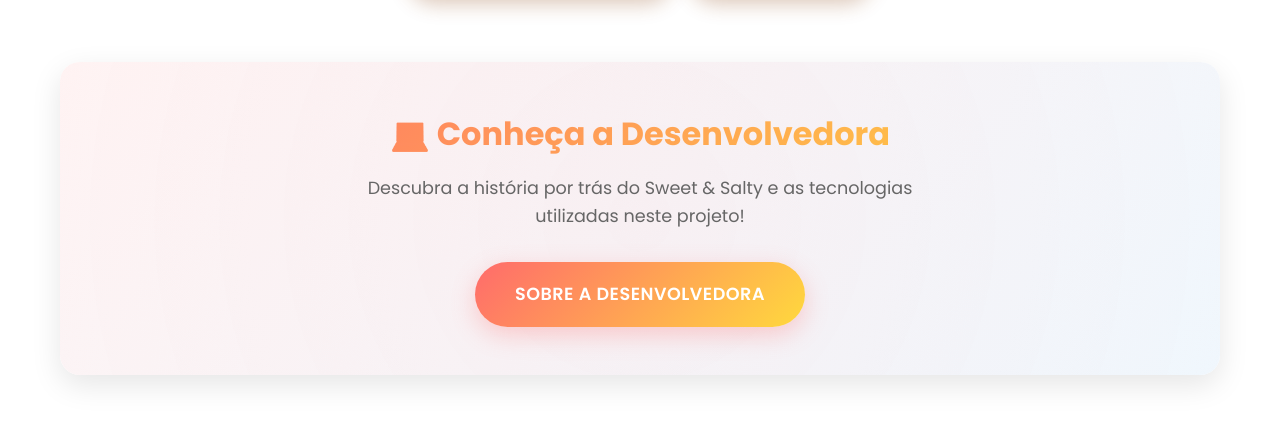
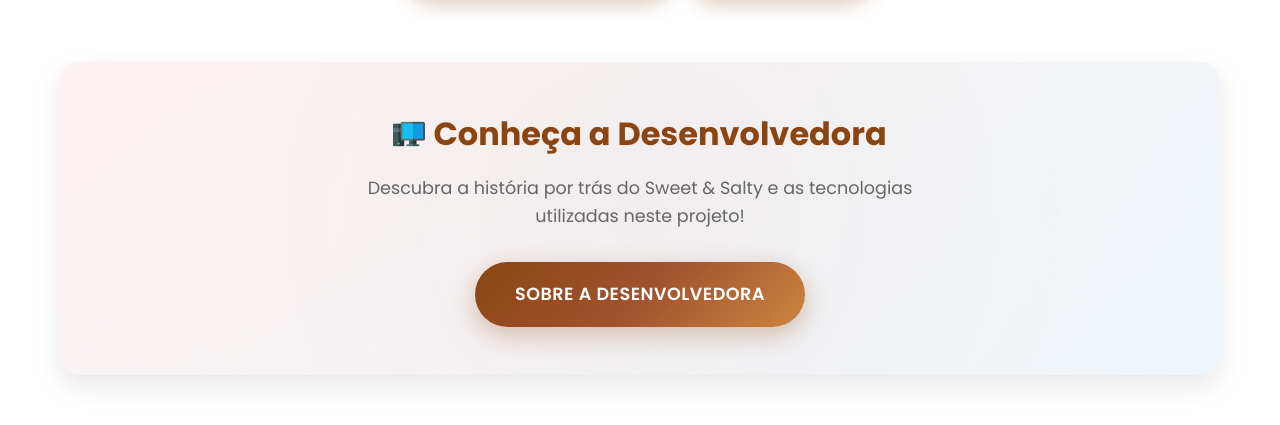
Before and after one commit to Amandamecchi/Sweet_Salty, a Next.js app: page /home in a window 1280 px wide. Shown: the part 764-1189 px from the top of the page. Built offline with nearby package versions, Linux system fonts and the light colour scheme; no server answers.

Commit message:
feat: updates

```diff
--- a/src/app/home/home.module.css
+++ b/src/app/home/home.module.css
@@ -158,7 +158,7 @@
     left: -50%;
     width: 200%;
     height: 200%;
-    background: radial-gradient(circle, rgba(255, 107, 107, 0.05) 0%, transparent 70%);
+    background: radial-gradient(circle, rgba(139, 69, 19, 0.05) 0%, transparent 70%);
     animation: float 6s ease-in-out infinite;
 }
 
@@ -166,12 +166,19 @@
     font-size: 2rem;
     font-weight: 700;
     margin-bottom: 1rem;
-    background: linear-gradient(135deg, #ff6b6b, #ffd93d);
-    -webkit-background-clip: text;
-    -webkit-text-fill-color: transparent;
-    background-clip: text;
+    color: #8B4513;
     position: relative;
     z-index: 1;
+    display: flex;
+    align-items: center;
+    justify-content: center;
+    gap: 0.5rem;
+}
+
+.developerIcon {
+    width: 32px;
+    height: 32px;
+    object-fit: contain;
 }
 
 .developerText {
@@ -187,7 +194,7 @@
 }
 
 .developerButton {
-    background: linear-gradient(135deg, #ff6b6b 0%, #ffd93d 100%);
+    background: linear-gradient(135deg, #8B4513 0%, #A0522D 50%, #CD853F 100%);
     color: white;
     border: none;
     padding: 1.2rem 2.5rem;
@@ -198,7 +205,7 @@
     text-transform: uppercase;
     letter-spacing: 0.5px;
     transition: all 0.4s cubic-bezier(0.175, 0.885, 0.32, 1.275);
-    box-shadow: 0 8px 25px rgba(255, 107, 107, 0.3);
+    box-shadow: 0 8px 25px rgba(139, 69, 19, 0.3);
     text-decoration: none;
     display: inline-block;
     position: relative;
@@ -219,7 +226,7 @@
 
 .developerButton:hover {
     transform: translateY(-3px) scale(1.05);
-    box-shadow: 0 12px 35px rgba(255, 107, 107, 0.4);
+    box-shadow: 0 12px 35px rgba(139, 69, 19, 0.4);
 }
 
 .developerButton:hover::before {
--- a/src/app/home/page.jsx
+++ b/src/app/home/page.jsx
@@ -2,6 +2,7 @@
 import { useEffect, useState } from "react";
 import axios from "axios";
 import Link from 'next/link';
+import Image from 'next/image';
 import styles from "./home.module.css";
 import Banner from "@/components/Banner";
 import Footer from "@/components/Footer";
@@ -88,7 +89,16 @@ export default function Home() {
                 </div>
 
                 <div className={styles.developerSection}>
-                    <h2 className={styles.developerTitle}>💻 Conheça a Desenvolvedora</h2>
+                    <h2 className={styles.developerTitle}>
+                        <Image
+                            src="/icons/computer.png"
+                            alt="Computer"
+                            width={32}
+                            height={32}
+                            className={styles.developerIcon}
+                        />
+                        Conheça a Desenvolvedora
+                    </h2>
                     <p className={styles.developerText}>
                         Descubra a história por trás do Sweet & Salty e as tecnologias utilizadas neste projeto!
                     </p>
```
